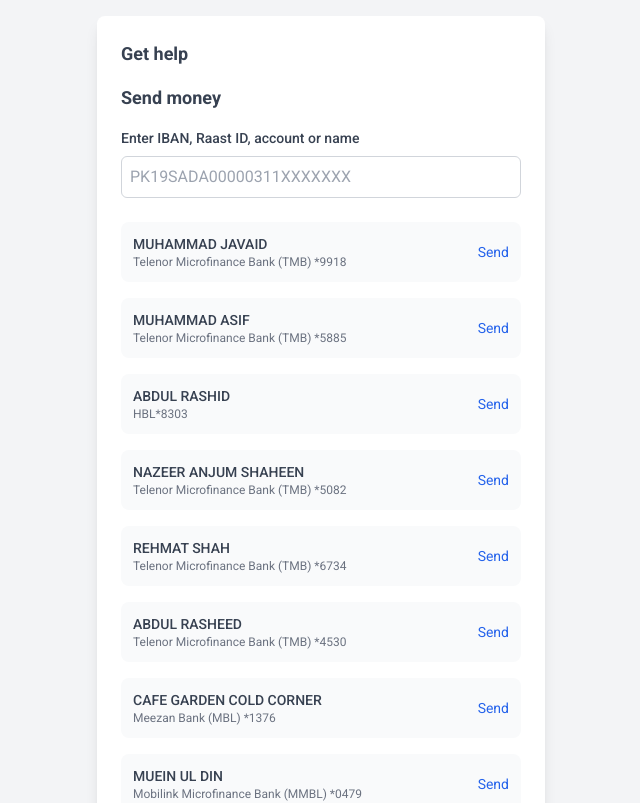
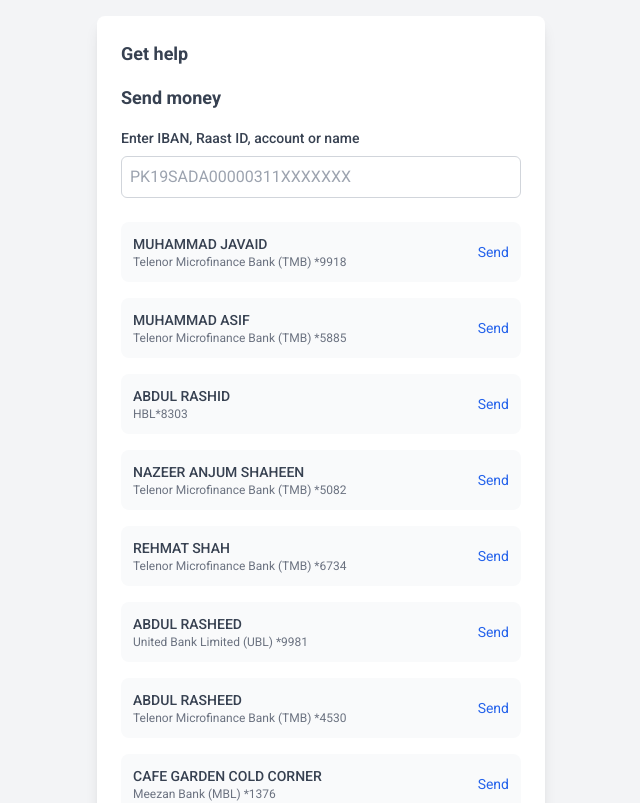
Before and after one commit to Ahsan-Burki2126/sada, a React (Vite) app: page /payments in a window 1280 px wide. Shown: the top 803 px of the page, without its empty margins (319-959 px from the left). Built offline with nearby package versions, Linux system fonts and the light colour scheme.

Commit message:
Fix duplicate recipient entry in Paymentsname.jsx

```diff
--- a/src/Paymentsname.jsx
+++ b/src/Paymentsname.jsx
@@ -51,6 +51,11 @@
           <Recipient
             name="REHMAT SHAH"
             bank="Telenor Microfinance Bank (TMB) *6734"
+            onClick={handleRecipientClick}
+          />
+          <Recipient
+            name="ABDUL RASHEED"
+            bank="United Bank Limited (UBL) *9981"
             onClick={handleRecipientClick}
           />
           <Recipient
```
